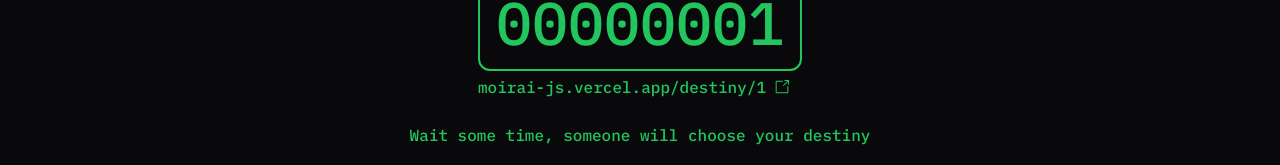
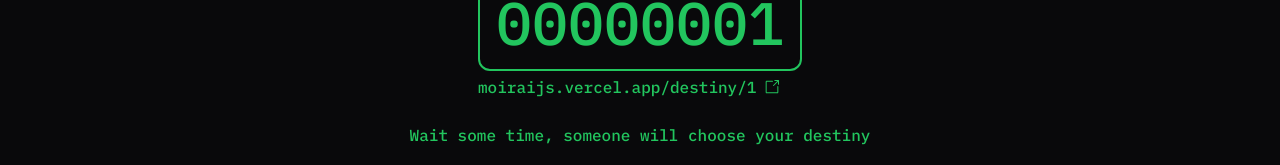
Before and after one commit to camilopaezz/moirai.js, a Next.js app: page /play/1 in a window 1280 px wide. Shown: the part 255-420 px from the top of the page. Built offline with nearby package versions, Linux system fonts and the light colour scheme.

Commit message:
update link

```diff
--- a/package.json
+++ b/package.json
@@ -1,5 +1,5 @@
 {
-  "name": "moirai-js",
+  "name": "moiraijs",
   "version": "0.1.0",
   "private": true,
   "scripts": {
--- a/src/app/play/[code]/page.tsx
+++ b/src/app/play/[code]/page.tsx
@@ -11,7 +11,7 @@ type Props = {
 const CodePage: FC<Props> = ({ params }) => {
   const { code } = params;
   const destinyPath = `/destiny/${code}`;
-  const destinyUrl = 'moirai-js.vercel.app'.concat(destinyPath);
+  const destinyUrl = 'moiraijs.vercel.app'.concat(destinyPath);
 
   return (
     <div className="p-6">
```
Also changed, not shown: 1 other file (tests, documents, lock files or other folders).
